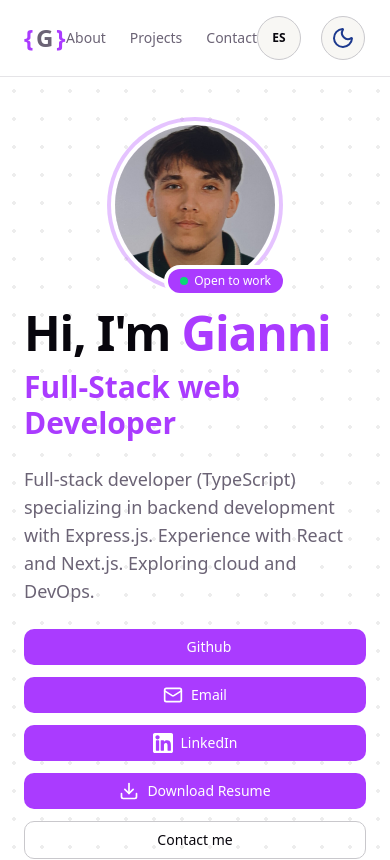
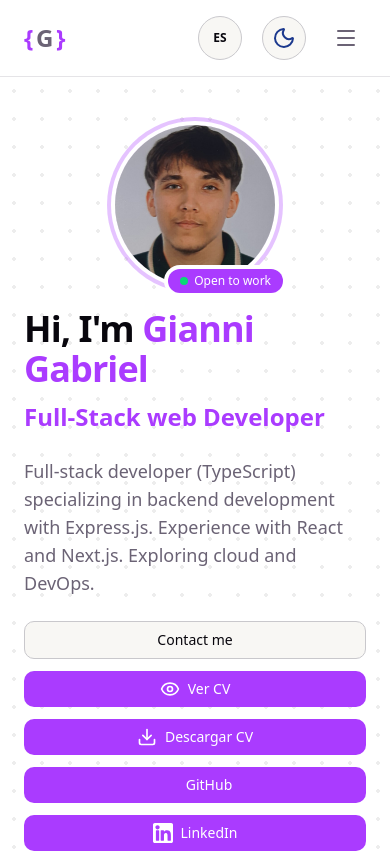
Before and after one commit to GianniGabriel-dev/Gianni_web_portfolio, a React app: page / in a window 390 px wide. Shown: the top 860 px of the page. Built offline with nearby package versions, Linux system fonts and the light colour scheme; some icons are missing; the HTML template or start-up script is replaced by a standard one.

Commit message:
feat: included burger menu for navbar, smooth scroll on pages  and other responsive improvements

```diff
--- a/src/components/Hero.tsx
+++ b/src/components/Hero.tsx
@@ -1,4 +1,4 @@
-import { Download, MailIcon } from "lucide-react";
+import { Download, Eye } from "lucide-react";
 import { LinkedInIcon } from "../assets/linkedinIcon.tsx";
 import { useLanguage } from "../context/LanguageContext";
 import { TypingEffect } from "./TypingEffect";
@@ -33,33 +33,49 @@ export function Hero() {
       </div>
       <div className="flex flex-col  gap-6">
         <div>
-          <h1 className="text-5xl font-bold tracking-tight text-text-strong md:text-6xl">
+          <h1 className="text-4xl font-bold tracking-tight text-text-strong md:text-5xl">
             {t.hero.greeting}{" "}
-            <TypingEffect text="Gianni" speed={80} className="text-accent" />
+            <TypingEffect text="Gianni Gabriel" speed={80} className="text-accent" />
           </h1>
-          <p className="mt-3 text-3xl font-semibold text-accent md:text-3xl">
+          <p className="mt-3 text-2xl font-semibold text-accent md:text-3xl">
             <TypingEffect text={t.hero.role} speed={60} />
           </p>
         </div>
         <p className="text-lg text-text max-w-2xl">{t.hero.bio}</p>
-        <div className="flex flex-col gap-3 w-full">
+        <div className="flex flex-col max-md:flex-col-reverse gap-3 w-full">
           <div className="grid grid-cols-2 gap-3 max-md:grid-cols-1">
+            {/* CV view */}
+            <a
+              href="/cv.pdf"
+              target="_blank"
+              rel="noopener noreferrer"
+              className="rounded-lg flex items-center justify-center gap-2 bg-accent px-4 py-2 text-sm font-medium text-white hover:bg-accent-hover transition-colors"
+            >
+              <Eye className="size-5" />
+              Ver CV
+            </a>
+
+            {/* CV */}
+            <a
+              href="/cv.pdf"
+              download
+              className="rounded-lg flex items-center justify-center gap-2 bg-accent px-4 py-2 text-sm font-medium text-white hover:bg-accent-hover transition-colors"
+            >
+              <Download className="size-5" />
+              Descargar CV
+            </a>
+
+            {/* GitHub */}
             <a
               href="https://github.com/GianniGabriel-dev"
               target="_blank"
               className="rounded-lg flex items-center justify-center gap-2 bg-accent px-4 py-2 text-sm font-medium text-white hover:bg-accent-hover transition-colors"
             >
               <SiGithub className="size-5" />
-              Github
+              GitHub
             </a>
-            <a
-              href="mailto:tuemail@correo.com"
-              target="_blank"
-              className="rounded-lg flex items-center justify-center gap-2 bg-accent px-4 py-2 text-sm font-medium text-white hover:bg-accent-hover transition-colors"
-            >
-              <MailIcon className="size-5" />
-              Email
-            </a>
+
+            {/* LinkedIn */}
             <a
               href="https://www.linkedin.com/in/giannicl/"
               target="_blank"
@@ -68,17 +84,12 @@ export function Hero() {
               <LinkedInIcon size="20px" />
               LinkedIn
             </a>
-            <a
-              href="#projects"
-              className="rounded-lg flex items-center justify-center gap-2 bg-accent px-4 py-2 text-sm font-medium text-white hover:bg-accent-hover transition-colors"
-            >
-              <Download className="size-5" />
-              {t.hero.cta_resume}
-            </a>
           </div>
+
+          {/* CTA secundaria */}
           <a
             href="#contact"
-            className="w-full rounded-lg flex items-center justify-center gap-2 border border-border-strong px-4 py-2 text-sm font-medium text-text-strong hover:border-accent hover:text-accent transition-colors"
+            className="w-full bg-bg-subtle rounded-lg flex items-center justify-center gap-2 border border-border-strong px-4 py-2 text-sm font-medium text-text-strong hover:border-accent hover:text-accent transition-colors"
           >
             {t.hero.cta_contact}
           </a>
--- a/src/components/Navbar.tsx
+++ b/src/components/Navbar.tsx
@@ -1,55 +1,164 @@
+import { useState } from "react";
 import { Link } from "react-router-dom";
+import { Menu, X } from "lucide-react";
+import { motion, AnimatePresence } from "framer-motion";
 import { AnimatedThemeToggleButton } from "./animated-theme-toggle-button";
 import { LanguageToggleButton } from "./LanguageToggleButton";
 import { useLanguage } from "../context/LanguageContext";
 
 export function Navbar() {
-  const { t } = useLanguage()
+  const { t } = useLanguage();
+  const [menuOpen, setMenuOpen] = useState(false);
+
+  const toggleMenu = () => setMenuOpen(!menuOpen);
+  const closeMenu = () => setMenuOpen(false);
+
   return (
     <header className="sticky top-0 z-50 border-b border-border bg-bg/80 backdrop-blur">
       <nav className="mx-auto flex max-w-5xl items-center justify-between px-6 py-4">
-        <Link to="/" className="group flex items-center">
+        <Link to="/" className="group flex items-center" onClick={closeMenu}>
           <p className="flex items-center text-text font-bold text-2xl tracking-wide">
-            {/* Llave izquierda: más grande, estirada verticalmente y con un leve margen */}
-            <span className="text-accent text-2xl  transform inline-block select-none mr-0.5">
+            <span className="text-accent text-2xl transform inline-block select-none mr-0.5">
               {"{"}
             </span>
-
-            {/* La letra central */}
             <span className="text-text group-hover:text-accent transition-colors duration-200">
               G
             </span>
-
-            {/* Llave derecha: más grande, estirada verticalmente y con un leve margen */}
-            <span className="text-accent text-2xl  transform inline-block select-none ml-0.5">
+            <span className="text-accent text-2xl transform inline-block select-none ml-0.5">
               {"}"}
             </span>
           </p>
         </Link>
 
-        <ul className="flex gap-6 text-sm text-text">
+        {/* Desktop Menu */}
+        <ul className="hidden md:flex gap-6 text-sm text-text">
           <li>
-            <Link to="#about" className="hover:text-accent transition-colors">
+            <a href="#about" className="hover:text-accent transition-colors">
               {t.nav.about}
-            </Link>
+            </a>
           </li>
           <li>
-            <Link to="#projects" className="hover:text-accent transition-colors">
+            <a href="#projects" className="hover:text-accent transition-colors">
               {t.nav.projects}
-            </Link>
+            </a>
           </li>
           <li>
-            <Link to="#contact" className="hover:text-accent transition-colors">
+            <a href="#contact" className="hover:text-accent transition-colors">
               {t.nav.contact}
-            </Link>
+            </a>
           </li>
         </ul>
 
+        {/* Right side - Always visible */}
         <div className="flex items-center gap-2">
           <LanguageToggleButton />
           <AnimatedThemeToggleButton type="circular" />
+
+          {/* Mobile Menu Button */}
+          <motion.button
+            onClick={toggleMenu}
+            className="md:hidden p-2 hover:text-accent transition-colors"
+            aria-label="Toggle menu"
+          >
+            <AnimatePresence mode="wait">
+              {menuOpen ? (
+                <motion.div
+                  key="close"
+                  initial={{ opacity: 0, rotate: -90 }}
+                  animate={{ opacity: 1, rotate: 0 }}
+                  exit={{ opacity: 0, rotate: 90 }}
+                  transition={{ duration: 0.3 }}
+                >
+                  <X size={24} />
+                </motion.div>
+              ) : (
+                <motion.div
+                  key="menu"
+                  initial={{ opacity: 0, rotate: 90 }}
+                  animate={{ opacity: 1, rotate: 0 }}
+                  exit={{ opacity: 0, rotate: -90 }}
+                  transition={{ duration: 0.3 }}
+                >
+                  <Menu size={24} />
+                </motion.div>
+              )}
+            </AnimatePresence>
+          </motion.button>
         </div>
       </nav>
+
+      {/* Mobile Menu Dropdown with Animation */}
+      <AnimatePresence>
+        {menuOpen && (
+          <motion.div
+            className="md:hidden border-t border-border bg-bg/95 backdrop-blur overflow-hidden"
+            initial={{ height: 0, opacity: 0 }}
+            animate={{ height: "auto", opacity: 1 }}
+            exit={{ height: 0, opacity: 0 }}
+            transition={{ duration: 0.3, ease: "easeInOut" }}
+          >
+            <ul className="flex flex-col gap-2 px-6 py-4 text-sm text-text">
+              <motion.li
+                initial={{ x: -20, opacity: 0 }}
+                animate={{ x: 0, opacity: 1 }}
+                transition={{ delay: 0.05 }}
+              >
+                <a
+                  href="#about"
+                  className="block py-2 hover:text-accent transition-colors"
+                  onClick={(e) => {
+                    e.preventDefault();
+                    closeMenu();
+                    setTimeout(() => {
+                      document.getElementById("about")?.scrollIntoView({ behavior: "smooth" });
+                    }, 300);
+                  }}
+                >
+                  {t.nav.about}
+                </a>
+              </motion.li>
+              <motion.li
+                initial={{ x: -20, opacity: 0 }}
+                animate={{ x: 0, opacity: 1 }}
+                transition={{ delay: 0.1 }}
+              >
+                <a
+                  href="#projects"
+                  className="block py-2 hover:text-accent transition-colors"
+                  onClick={(e) => {
+                    e.preventDefault();
+                    closeMenu();
+                    setTimeout(() => {
+                      document.getElementById("projects")?.scrollIntoView({ behavior: "smooth" });
+                    }, 300);
+                  }}
+                >
+                  {t.nav.projects}
+                </a>
+              </motion.li>
+              <motion.li
+                initial={{ x: -20, opacity: 0 }}
+                animate={{ x: 0, opacity: 1 }}
+                transition={{ delay: 0.15 }}
+              >
+                <a
+                  href="#contact"
+                  className="block py-2 hover:text-accent transition-colors"
+                  onClick={(e) => {
+                    e.preventDefault();
+                    closeMenu();
+                    setTimeout(() => {
+                      document.getElementById("contact")?.scrollIntoView({ behavior: "smooth" });
+                    }, 300);
+                  }}
+                >
+                  {t.nav.contact}
+                </a>
+              </motion.li>
+            </ul>
+          </motion.div>
+        )}
+      </AnimatePresence>
     </header>
   );
 }
--- a/src/index.css
+++ b/src/index.css
@@ -178,6 +178,10 @@
 }
 
 /* ── Base styles ──────────────────────────────────────────────────────────── */
+html {
+  scroll-behavior: smooth;
+}
+
 *, *::before, *::after {
   box-sizing: border-box;
 }
@@ -263,3 +267,15 @@ body {
   color: var(--color-accent);
   letter-spacing: -0.02em;
 }
+
+/* Smooth scroll offset for sticky navbar */
+[id] {
+  scroll-margin-top: 100px;
+}
+
+/* Adjust for mobile screens */
+@media (max-width: 768px) {
+  [id] {
+    scroll-margin-top: 120px;
+  }
+}
```
Also changed, not shown: 1 other file (tests, documents, lock files or other folders).
